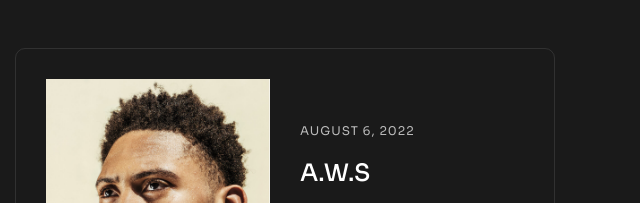
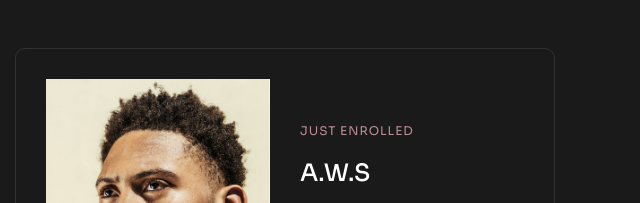
Before and after one commit to shivam188132/Certification-Page, a plain HTML site: page index.html in a window 1280 px wide. Shown: the part 1425-1628 px from the top of the page, 640-1280 px from the left. Drawn offline with Linux system fonts and the light colour scheme; a web font is replaced by a local one.

Commit message:
Updated aws status

```diff
--- a/index.html
+++ b/index.html
@@ -275,7 +275,7 @@
                                 </div>
                                 <div class="col-md-6 valign">
                                     <div class="cont">
-                                        <span class="date fz-12 ls1 text-u opacity-7 mb-15">August 6, 2022</span>
+                                        <span class="date fz-12 ls1 text-u opacity-7 mb-15" style="color: pink;">Just Enrolled</span>
                                         <h5>
                                             <a href="#">A.W.S</a>
                                         </h5>
```
